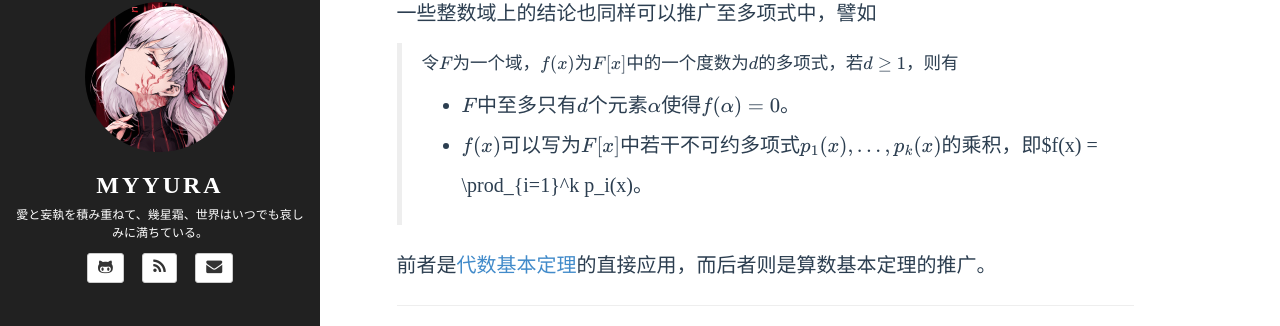
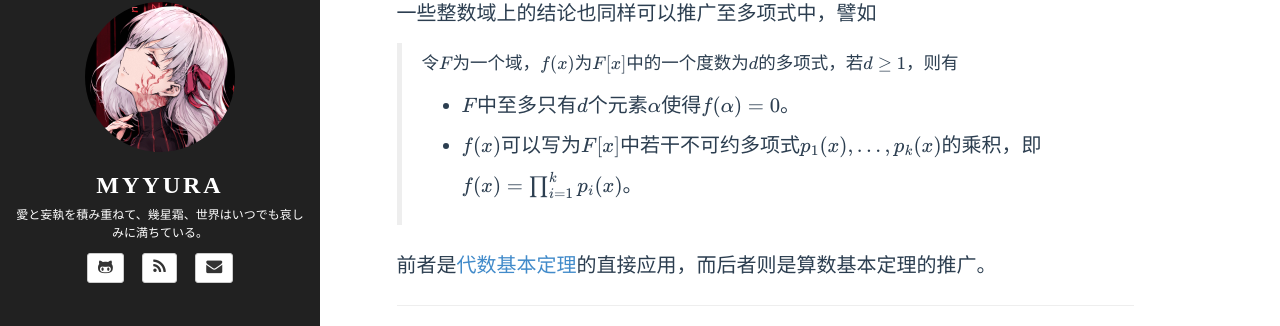
Before and after one commit to Myyura/myyura.github.io, a Jekyll site: the page built from _posts/math_algorithm/2018-8-17-background_for_AKS-2.md, in a window 1280 px wide and 900 px high, scrolled down 6207 px. Shown: the part 126-452 px from the top of the window. Built offline with Jekyll 4.4.1, drawn with Linux system fonts in a browser that asks for light colours; formulas are drawn with MathJax 3; a script that is not in the unit is left out; comment, search, counter and statistics services are not loaded.

Commit message:
Fix a typo

```diff
--- a/_posts/math_algorithm/2018-8-17-background_for_AKS-2.md
+++ b/_posts/math_algorithm/2018-8-17-background_for_AKS-2.md
@@ -210,7 +210,7 @@ $$
 
 > 令$F$为一个域，$f(x)$为$F[x]$中的一个度数为$d$的多项式，若$d \ge 1$，则有
 > - $F$中至多只有$d$个元素$\alpha$使得$f(\alpha) = 0$。
-> - $f(x)$可以写为$F[x]$中若干不可约多项式$p_1(x), \ldots, p_k(x)$的乘积，即$f(x) = \prod_{i=1}^k p_i(x)。
+> - $f(x)$可以写为$F[x]$中若干不可约多项式$p_1(x), \ldots, p_k(x)$的乘积，即$f(x) = \prod_{i=1}^k p_i(x)$。
 
 前者是[代数基本定理][ftoal]的直接应用，而后者则是算数基本定理的推广。
 
```
